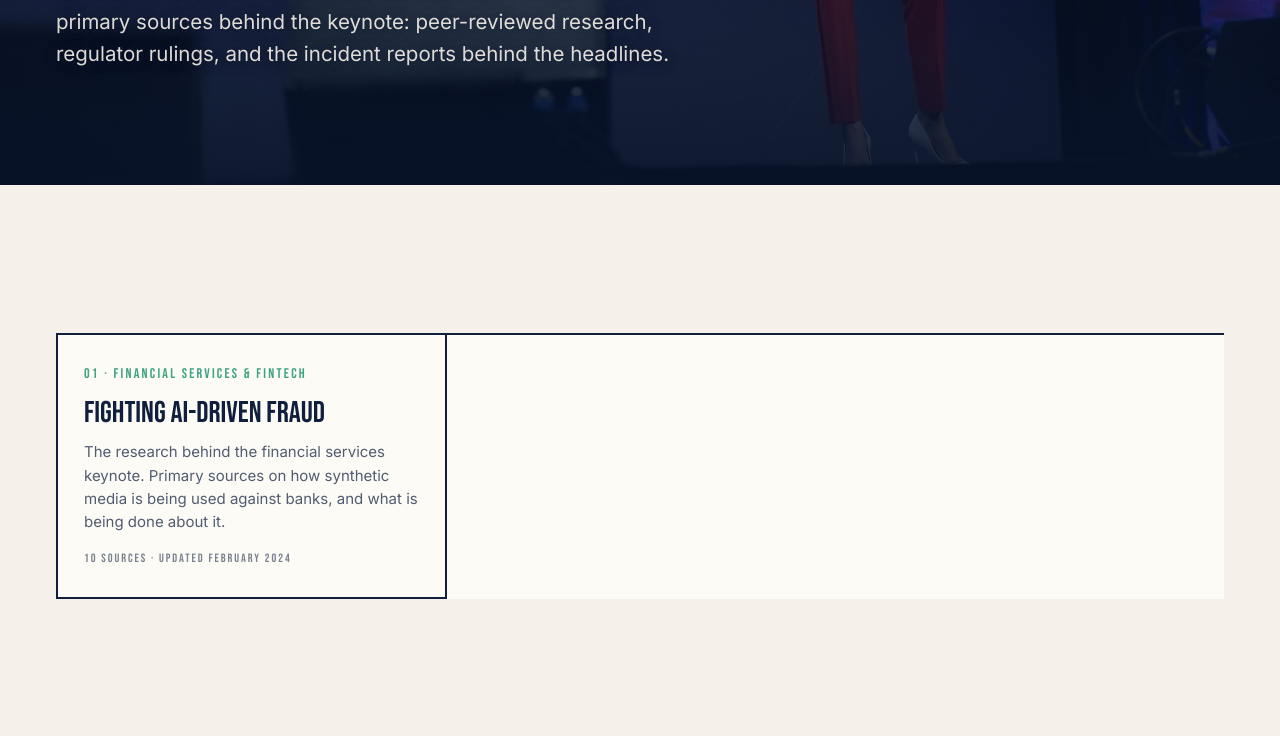
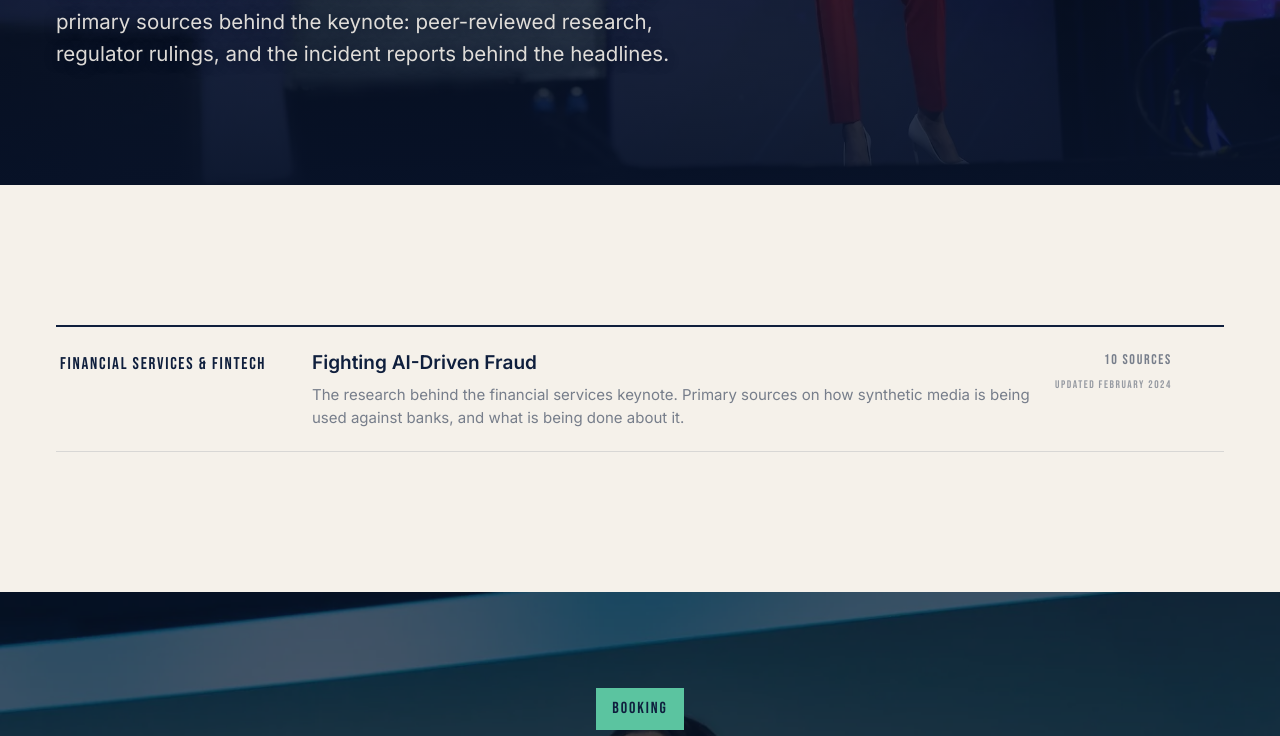
Before and after one commit to SamRadOfficial/sam-rad, a Next.js app: page /resources in a window 1280 px wide. Shown: the part 555-1291 px from the top of the page. Built offline with nearby package versions, Linux system fonts and the light colour scheme.

Commit message:
updates resources page

```diff
--- a/app/globals.css
+++ b/app/globals.css
@@ -858,3 +858,12 @@ details.earlier[open] summary{margin-bottom:44px;}
 .btn-li svg{width:17px;height:17px;fill:currentColor;flex:0 0 17px;}
 .btn-li:hover{background:transparent;color:var(--mint);}
 .f-where-link:hover{color:var(--paper);}
+
+/* Resources index rows */
+.res-row{align-items:start;padding:22px 4px;}
+.res-row .out{padding-top:2px;}
+.res-row .ttl strong{display:block;font-size:19px;color:var(--ink);font-weight:600;margin-bottom:5px;}
+.res-row .ttl .sub{display:block;font-size:15px;line-height:1.55;color:var(--ink-muted);}
+.res-row .yrc{white-space:nowrap;}
+.res-row .yrc .upd{display:block;font-size:11px;letter-spacing:.14em;opacity:.75;margin-top:4px;}
+@media (max-width:900px){.res-row .yrc{display:none;}}
--- a/app/resources/page.jsx
+++ b/app/resources/page.jsx
@@ -30,15 +30,19 @@ export default function Resources() {
 
         <section className="work" style={{ background: 'var(--paper)' }}>
           <div className="wide">
-            <div className="res-cards">
-              {resources.map((r, i) => (
-                <Link className="res-card" href={`/resources/${r.slug}`} key={r.slug}>
-                  <div className="n">{String(i + 1).padStart(2, '0')} · {r.industry}</div>
-                  <div className="t">{r.title}</div>
-                  <div className="d">{r.deck}</div>
-                  <div className="c">
-                    {r.sections.reduce((n, s) => n + s.items.length, 0)} sources · Updated {r.updated}
-                  </div>
+            <div className="mlist bordered">
+              {resources.map((r) => (
+                <Link className="mrow res-row" href={`/resources/${r.slug}`} key={r.slug}>
+                  <span className="out">{r.industry}</span>
+                  <span className="ttl">
+                    <strong>{r.title}</strong>
+                    <span className="sub">{r.deck}</span>
+                  </span>
+                  <span className="yrc">
+                    {r.sections.reduce((n, sec) => n + sec.items.length, 0)} sources
+                    <span className="upd">Updated {r.updated}</span>
+                  </span>
+                  <span className="arw">→</span>
                 </Link>
               ))}
             </div>
```
